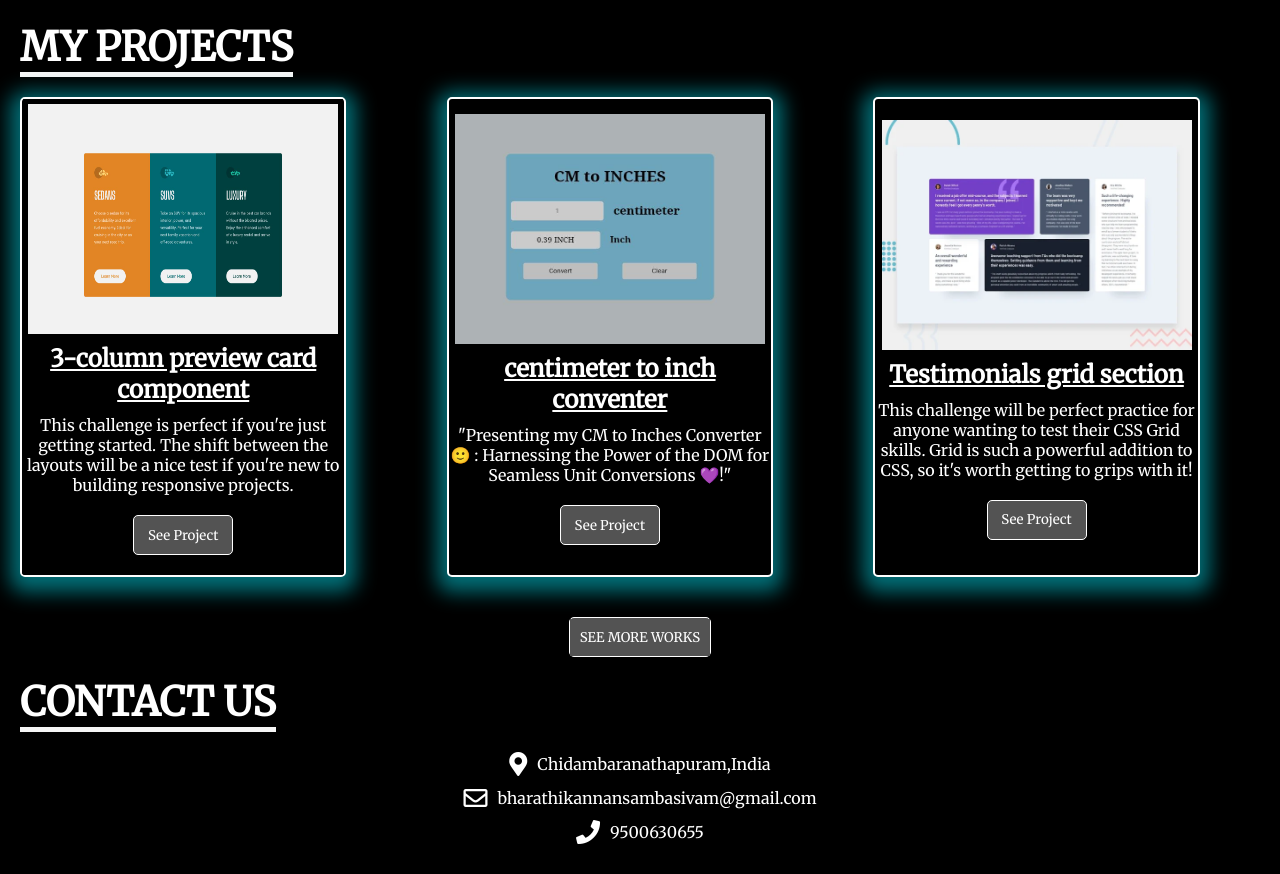
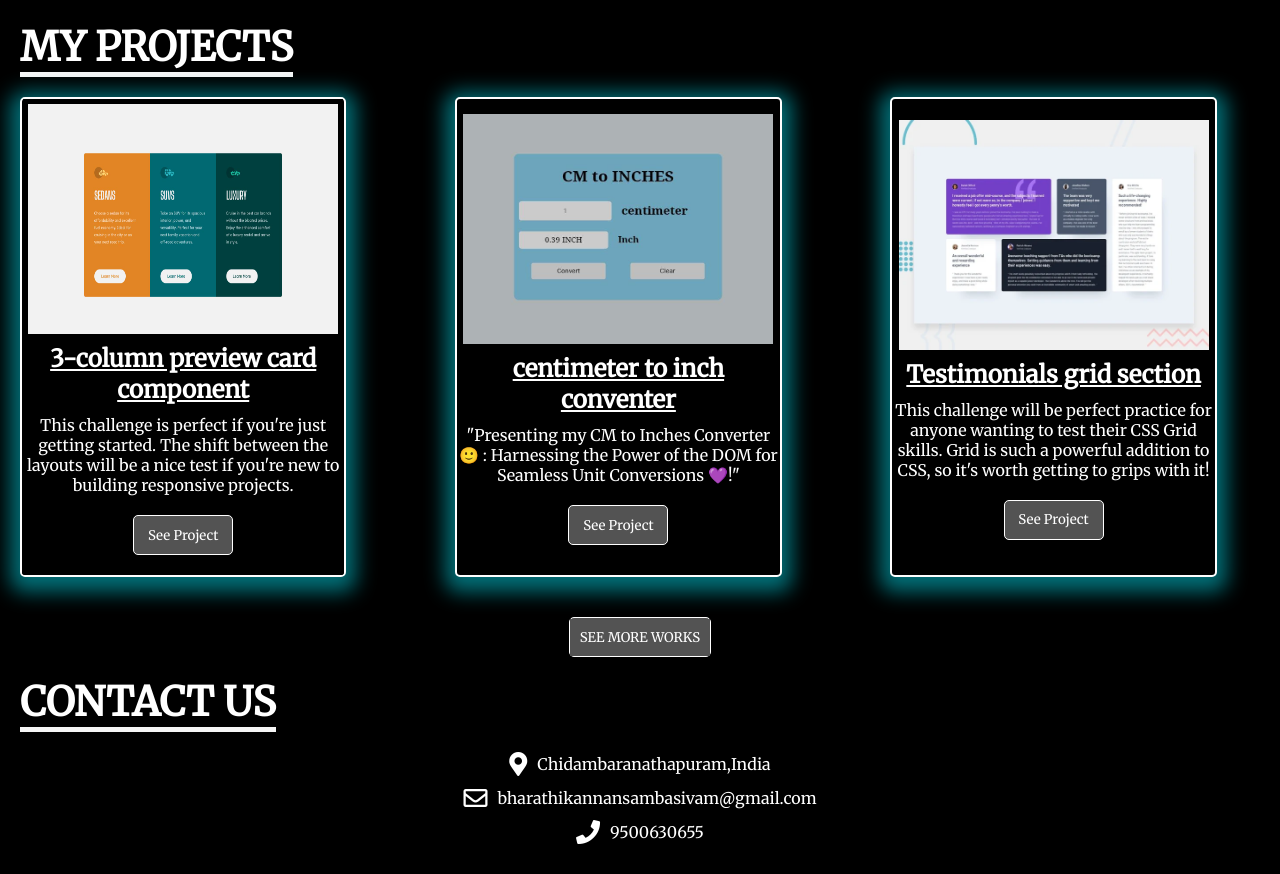
Before and after one commit to bharathikannansambasivam/profile, a plain HTML site: page index.html in a window 1280 px wide. Shown: the part 1704-2578 px from the top of the page. Drawn offline with Linux system fonts and the light colour scheme.

```diff
--- a/style.css
+++ b/style.css
@@ -305,7 +305,8 @@
     }
     .project-container{
         display: grid;
-        grid-template-columns: 1fr 1fr 1fr;
+        grid-template-columns: 1fr 1fr 1fr;gap: 2%;
+
     }
     .pro-image img{
         height: 30vh;
```
